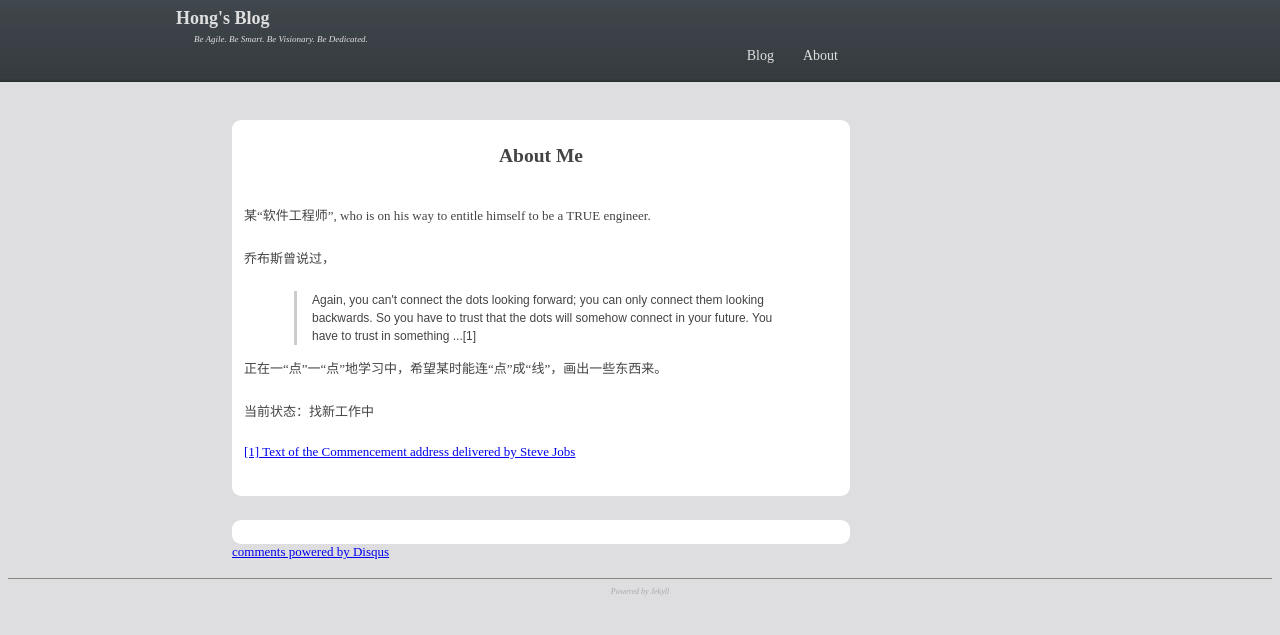
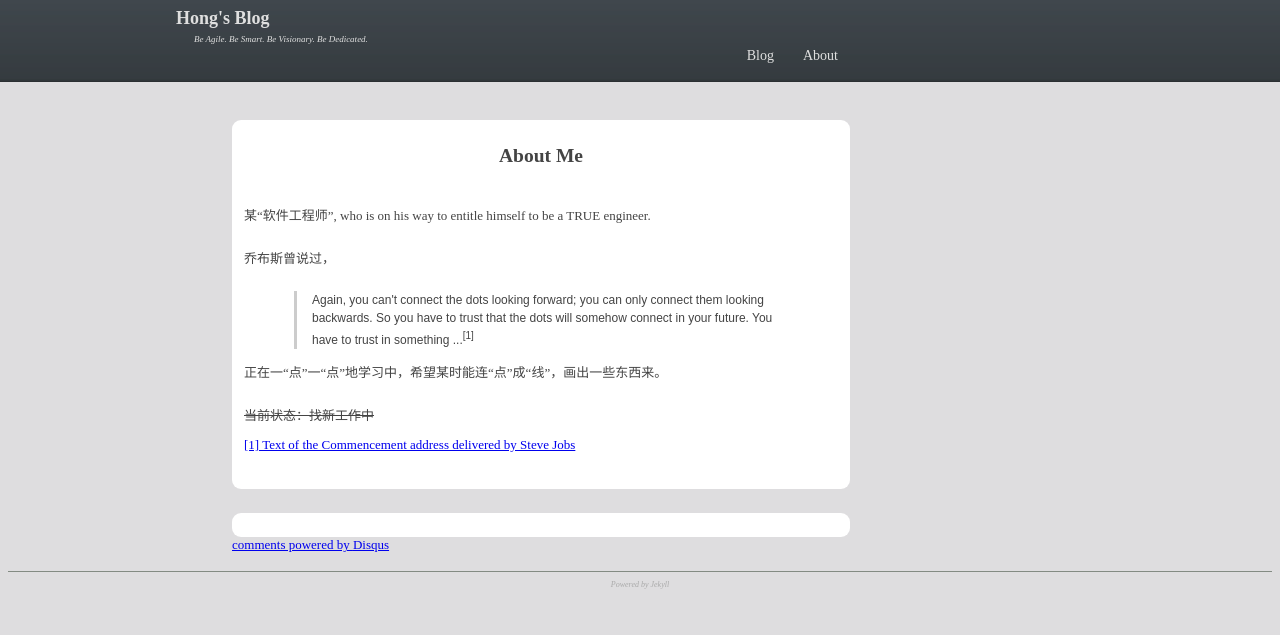
Before and after one commit to RockHong/rockhong.github.com, a Jekyll site: the page built from about.html, in a window 1280 px wide. Shown: the top 635 px of the page. Built offline with Jekyll 4.4.1, drawn with Linux system fonts in a browser that asks for light colours; comment, search, counter and statistics services are not loaded.

Commit message:
update job status

```diff
--- a/about.html
+++ b/about.html
@@ -8,9 +8,9 @@ disqus_identifier: about-me-hong
 </p>
 
 <p>乔布斯曾说过，</p>
-<blockquote>Again, you can't connect the dots looking forward; you can only connect them looking backwards. So you have to trust that the dots will somehow connect in your future. You have to trust in something ...[1]</blockquote>
+<blockquote>Again, you can't connect the dots looking forward; you can only connect them looking backwards. So you have to trust that the dots will somehow connect in your future. You have to trust in something ...<sup>[1]</sup></blockquote>
 
 <p>正在一“点”一“点”地学习中，希望某时能连“点”成“线”，画出一些东西来。</p>
-<p>当前状态：找新工作中</p>
+<strike>当前状态：找新工作中</strike>
 
 <p><a href="http://news.stanford.edu/news/2005/june15/jobs-061505.html">[1] Text of the Commencement address delivered by Steve Jobs</a></p>
```
